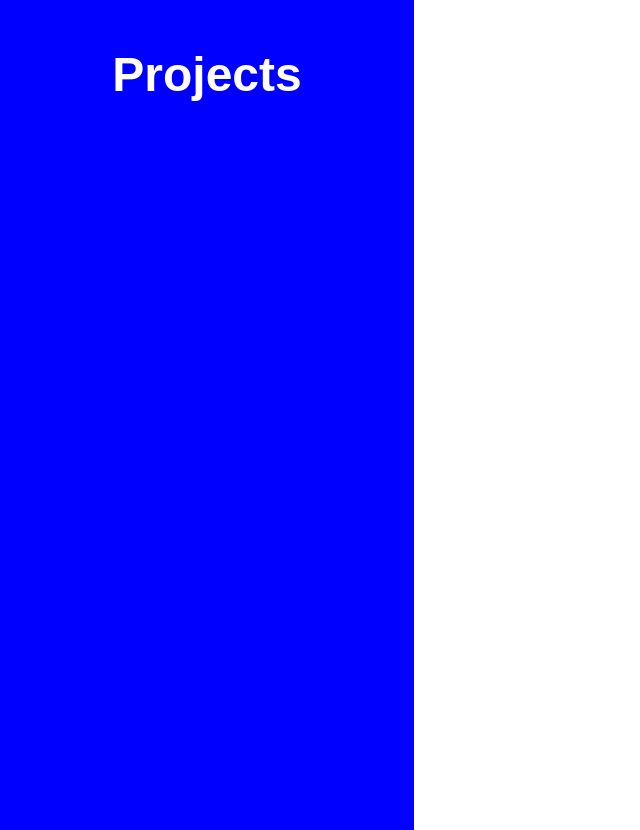
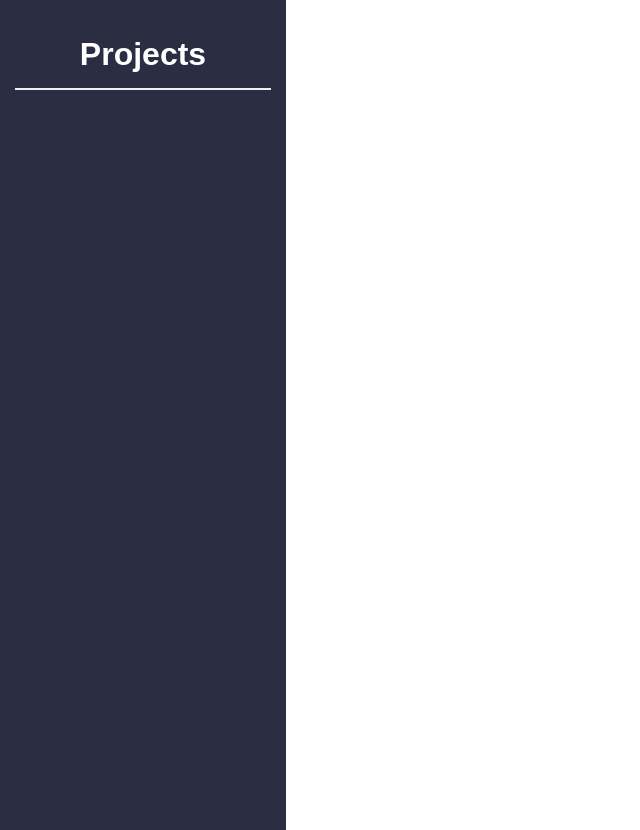
Before and after one commit to Omarpixel9/Odin_TodoList, a website built with webpack: page dist/index.html in a window 1280 px wide. Shown: the whole page, without its empty margins (0-640 px from the left). Built offline with nearby package versions, Linux system fonts and the light colour scheme.

Commit message:
initial styling of sidebar

```diff
--- a/src/dom-manip.js
+++ b/src/dom-manip.js
@@ -3,10 +3,8 @@
 // Creates and returns an element
 const buildElement = (elementType, elementId, elementClass) => {
     let newElement = document.createElement(elementType);
-    if (elementId)
-        newElement.id = elementId;
-    if (elementClass)
-        newElement.classList.add(elementClass);
+    if (elementId)  newElement.id = elementId;
+    if (elementClass)   newElement.classList.add(elementClass);
     return newElement;
 };
 
--- a/src/style.css
+++ b/src/style.css
@@ -1,11 +1,15 @@
+:root {
+    --sidebar-bg: #2B2D42;
+    --sidebar-header-under: #EDF2F4;
+}
 body {
     margin: 0;
     font-family: sans-serif;
 }
 
 #sidebar {
-    width: 30vw;
-    background: blue;
+    width: max(20vw, 20vh);
+    background: var(--sidebar-bg);
     color: white;
     padding: 15px;
     height: 100vh;
@@ -13,5 +17,6 @@ body {
 
 #sidebar h1 {
     text-align: center;
-    font-size: 48px;
+    border-bottom: 2px solid var(--sidebar-header-under);
+    padding-bottom: 15px;
 }
```
